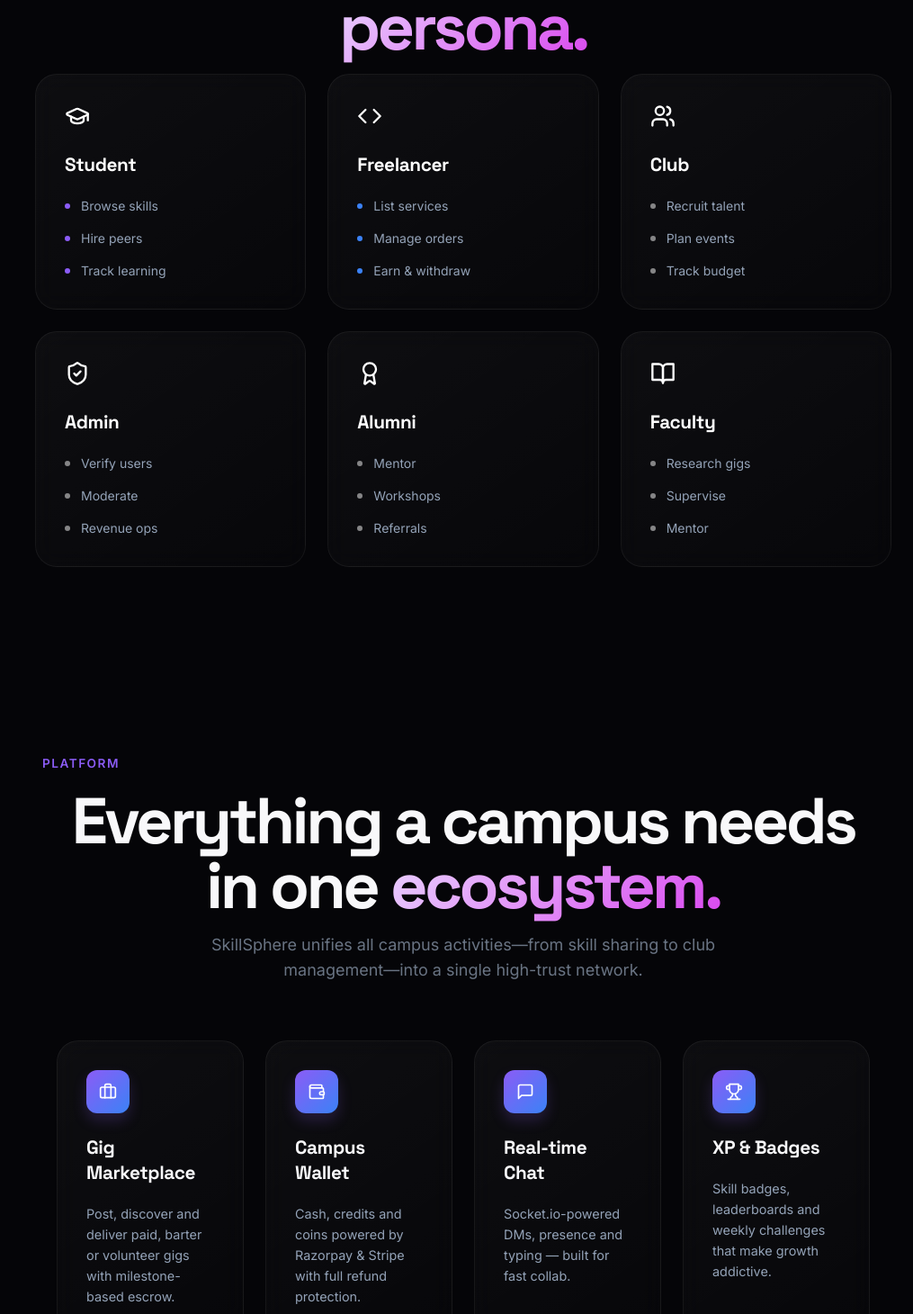
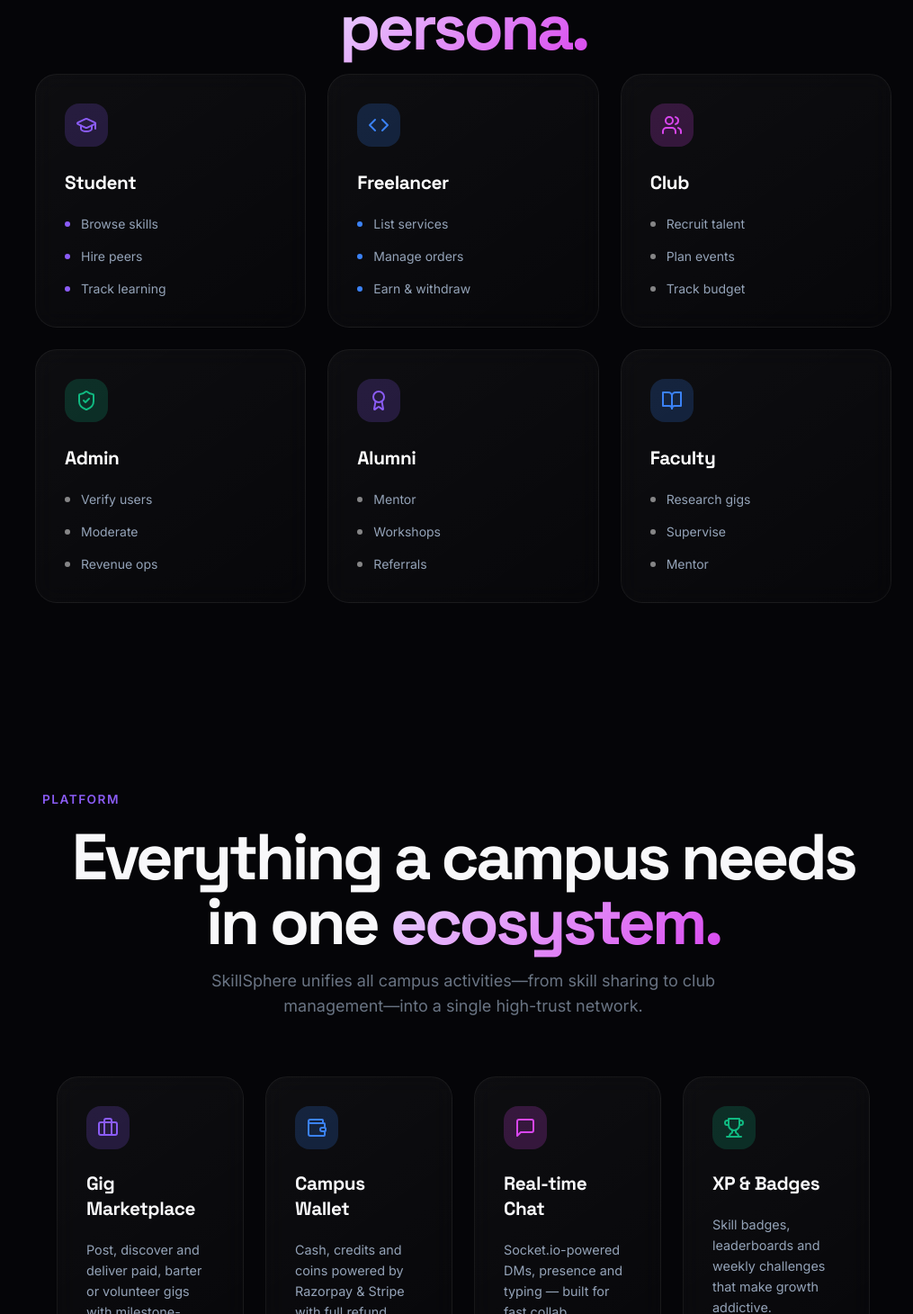
Before and after one commit to Shivam34534/SkillSphere, a React (Vite) app in the folder client/: page / in a window 1280 px wide. Shown: the part 1810-3270 px from the top of the page at 90% size, without its empty margins (265-1280 px from the left). Built offline with nearby package versions, Linux system fonts and the light colour scheme; no server answers.

Commit message:
page changes

```diff
--- a/client/src/pages/Home.jsx
+++ b/client/src/pages/Home.jsx
@@ -153,7 +153,7 @@
 
         <div className="grid grid-cols-1 md:grid-cols-2 lg:grid-cols-3 gap-6">
           <div className="feature-card p-8 flex flex-col group hover:border-primary/50 transition-all">
-            <div className="mb-6 text-white group-hover:text-primary transition-colors"><GraduationCap size={28} /></div>
+            <div className="w-12 h-12 rounded-2xl bg-primary/20 flex items-center justify-center text-primary mb-6 group-hover:scale-110 transition-transform"><GraduationCap size={24} /></div>
             <h3 className="text-2xl font-bold text-white mb-6">Student</h3>
             <ul className="space-y-4">
               <li className="flex items-center gap-3 text-sm text-text-muted"><div className="w-1.5 h-1.5 rounded-full bg-primary"></div> Browse skills</li>
@@ -163,7 +163,7 @@
           </div>
 
           <div className="feature-card p-8 flex flex-col group hover:border-accent/50 transition-all">
-            <div className="mb-6 text-white group-hover:text-accent transition-colors"><Code size={28} /></div>
+            <div className="w-12 h-12 rounded-2xl bg-accent/20 flex items-center justify-center text-accent mb-6 group-hover:scale-110 transition-transform"><Code size={24} /></div>
             <h3 className="text-2xl font-bold text-white mb-6">Freelancer</h3>
             <ul className="space-y-4">
               <li className="flex items-center gap-3 text-sm text-text-muted"><div className="w-1.5 h-1.5 rounded-full bg-accent"></div> List services</li>
@@ -172,8 +172,8 @@
             </ul>
           </div>
 
-          <div className="feature-card p-8 flex flex-col group hover:border-white/30 transition-all">
-            <div className="mb-6 text-white group-hover:text-white transition-colors"><Users size={28} /></div>
+          <div className="feature-card p-8 flex flex-col group hover:border-secondary/50 transition-all">
+            <div className="w-12 h-12 rounded-2xl bg-secondary/20 flex items-center justify-center text-secondary mb-6 group-hover:scale-110 transition-transform"><Users size={24} /></div>
             <h3 className="text-2xl font-bold text-white mb-6">Club</h3>
             <ul className="space-y-4">
               <li className="flex items-center gap-3 text-sm text-text-muted"><div className="w-1.5 h-1.5 rounded-full bg-white/50"></div> Recruit talent</li>
@@ -182,8 +182,8 @@
             </ul>
           </div>
 
-          <div className="feature-card p-8 flex flex-col group hover:border-white/30 transition-all">
-            <div className="mb-6 text-white group-hover:text-white transition-colors"><ShieldCheck size={28} /></div>
+          <div className="feature-card p-8 flex flex-col group hover:border-success/50 transition-all">
+            <div className="w-12 h-12 rounded-2xl bg-success/20 flex items-center justify-center text-success mb-6 group-hover:scale-110 transition-transform"><ShieldCheck size={24} /></div>
             <h3 className="text-2xl font-bold text-white mb-6">Admin</h3>
             <ul className="space-y-4">
               <li className="flex items-center gap-3 text-sm text-text-muted"><div className="w-1.5 h-1.5 rounded-full bg-white/50"></div> Verify users</li>
@@ -192,8 +192,8 @@
             </ul>
           </div>
 
-          <div className="feature-card p-8 flex flex-col group hover:border-white/30 transition-all">
-            <div className="mb-6 text-white group-hover:text-white transition-colors"><Award size={28} /></div>
+          <div className="feature-card p-8 flex flex-col group hover:border-primary/50 transition-all">
+            <div className="w-12 h-12 rounded-2xl bg-primary/20 flex items-center justify-center text-primary mb-6 group-hover:scale-110 transition-transform"><Award size={24} /></div>
             <h3 className="text-2xl font-bold text-white mb-6">Alumni</h3>
             <ul className="space-y-4">
               <li className="flex items-center gap-3 text-sm text-text-muted"><div className="w-1.5 h-1.5 rounded-full bg-white/50"></div> Mentor</li>
@@ -202,8 +202,8 @@
             </ul>
           </div>
 
-          <div className="feature-card p-8 flex flex-col group hover:border-white/30 transition-all">
-            <div className="mb-6 text-white group-hover:text-white transition-colors"><BookOpen size={28} /></div>
+          <div className="feature-card p-8 flex flex-col group hover:border-accent/50 transition-all">
+            <div className="w-12 h-12 rounded-2xl bg-accent/20 flex items-center justify-center text-accent mb-6 group-hover:scale-110 transition-transform"><BookOpen size={24} /></div>
             <h3 className="text-2xl font-bold text-white mb-6">Faculty</h3>
             <ul className="space-y-4">
               <li className="flex items-center gap-3 text-sm text-text-muted"><div className="w-1.5 h-1.5 rounded-full bg-white/50"></div> Research gigs</li>
@@ -224,26 +224,26 @@
         </p>
 
         <div className="features-grid grid grid-cols-1 md:grid-cols-2 lg:grid-cols-4 gap-4 md:gap-6 w-full px-4">
-          <Link to="/marketplace" className="feature-card p-5 md:p-8 block no-underline transition-all hover:scale-105 active:scale-95">
-            <div className="icon-box new-feature-icon w-10 h-10 md:w-11 md:h-11 rounded-xl"><Briefcase size={20} color="white" /></div>
+          <Link to="/marketplace" className="feature-card p-5 md:p-8 block no-underline transition-all hover:scale-105 active:scale-95 group">
+            <div className="w-12 h-12 rounded-2xl bg-primary/20 flex items-center justify-center text-primary mb-6 group-hover:scale-110 transition-transform"><Briefcase size={24} /></div>
             <h3 className="text-base md:text-xl font-bold">Gig Marketplace</h3>
             <p className="text-[12px] md:text-sm text-text-muted">Post, discover and deliver paid, barter or volunteer gigs with milestone-based escrow.</p>
           </Link>
 
-          <Link to="/wallet" className="feature-card p-5 md:p-8 block no-underline transition-all hover:scale-105 active:scale-95">
-            <div className="icon-box new-feature-icon w-10 h-10 md:w-11 md:h-11 rounded-xl"><Wallet size={20} color="white" /></div>
+          <Link to="/wallet" className="feature-card p-5 md:p-8 block no-underline transition-all hover:scale-105 active:scale-95 group">
+            <div className="w-12 h-12 rounded-2xl bg-accent/20 flex items-center justify-center text-accent mb-6 group-hover:scale-110 transition-transform"><Wallet size={24} /></div>
             <h3 className="text-base md:text-xl font-bold">Campus Wallet</h3>
             <p className="text-[12px] md:text-sm text-text-muted">Cash, credits and coins powered by Razorpay & Stripe with full refund protection.</p>
           </Link>
 
-          <Link to="/dashboard" className="feature-card p-5 md:p-8 block no-underline transition-all hover:scale-105 active:scale-95">
-            <div className="icon-box new-feature-icon w-10 h-10 md:w-11 md:h-11 rounded-xl"><MessageSquare size={20} color="white" /></div>
+          <Link to="/dashboard" className="feature-card p-5 md:p-8 block no-underline transition-all hover:scale-105 active:scale-95 group">
+            <div className="w-12 h-12 rounded-2xl bg-secondary/20 flex items-center justify-center text-secondary mb-6 group-hover:scale-110 transition-transform"><MessageSquare size={24} /></div>
             <h3 className="text-base md:text-xl font-bold">Real-time Chat</h3>
             <p className="text-[12px] md:text-sm text-text-muted">Socket.io-powered DMs, presence and typing — built for fast collab.</p>
           </Link>
 
-          <Link to="/leaderboard" className="feature-card p-5 md:p-8 block no-underline transition-all hover:scale-105 active:scale-95">
-            <div className="icon-box new-feature-icon w-10 h-10 md:w-11 md:h-11 rounded-xl"><Trophy size={20} color="white" /></div>
+          <Link to="/leaderboard" className="feature-card p-5 md:p-8 block no-underline transition-all hover:scale-105 active:scale-95 group">
+            <div className="w-12 h-12 rounded-2xl bg-success/20 flex items-center justify-center text-success mb-6 group-hover:scale-110 transition-transform"><Trophy size={24} /></div>
             <h3 className="text-base md:text-xl font-bold">XP & Badges</h3>
             <p className="text-[12px] md:text-sm text-text-muted">Skill badges, leaderboards and weekly challenges that make growth addictive.</p>
           </Link>
```
